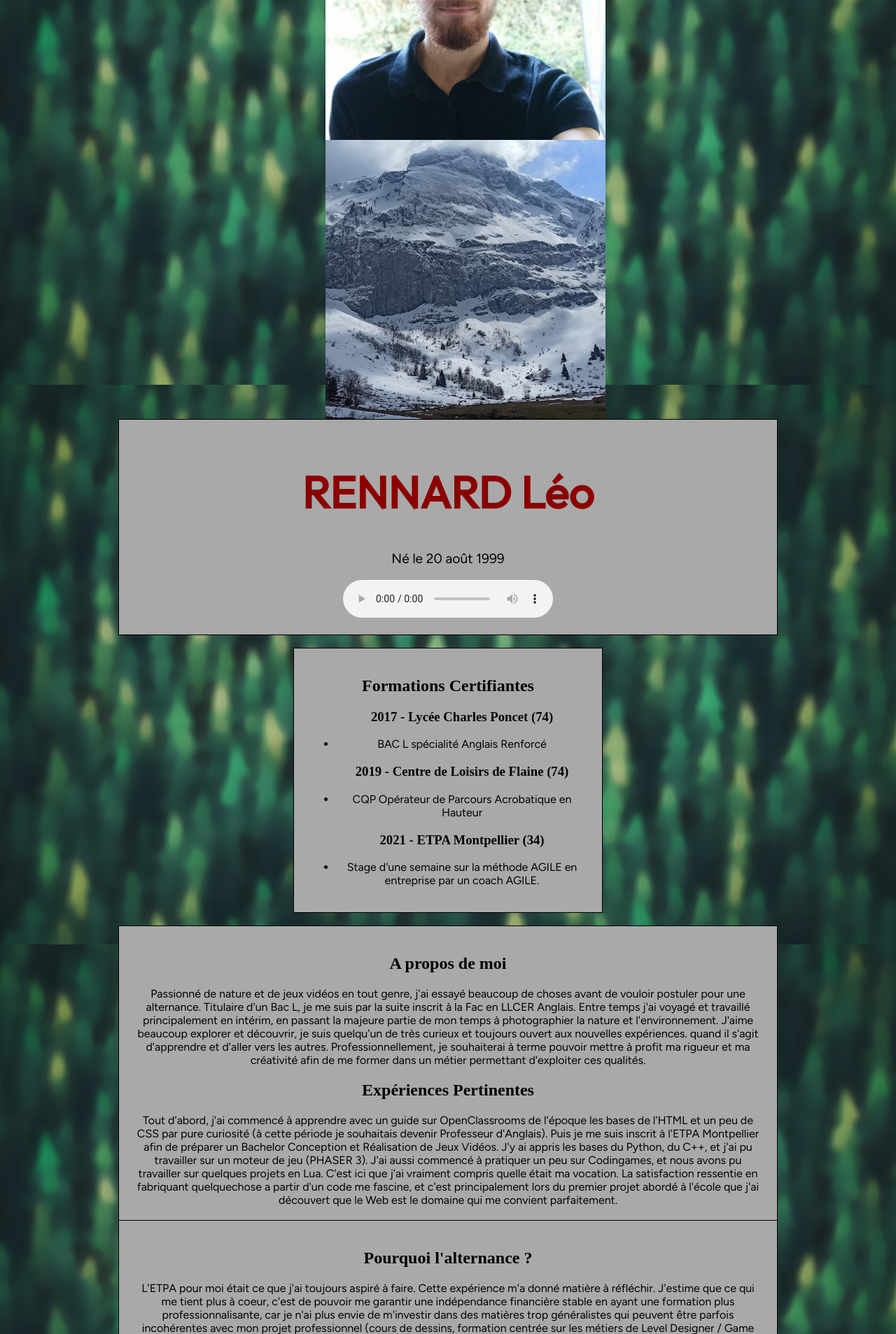
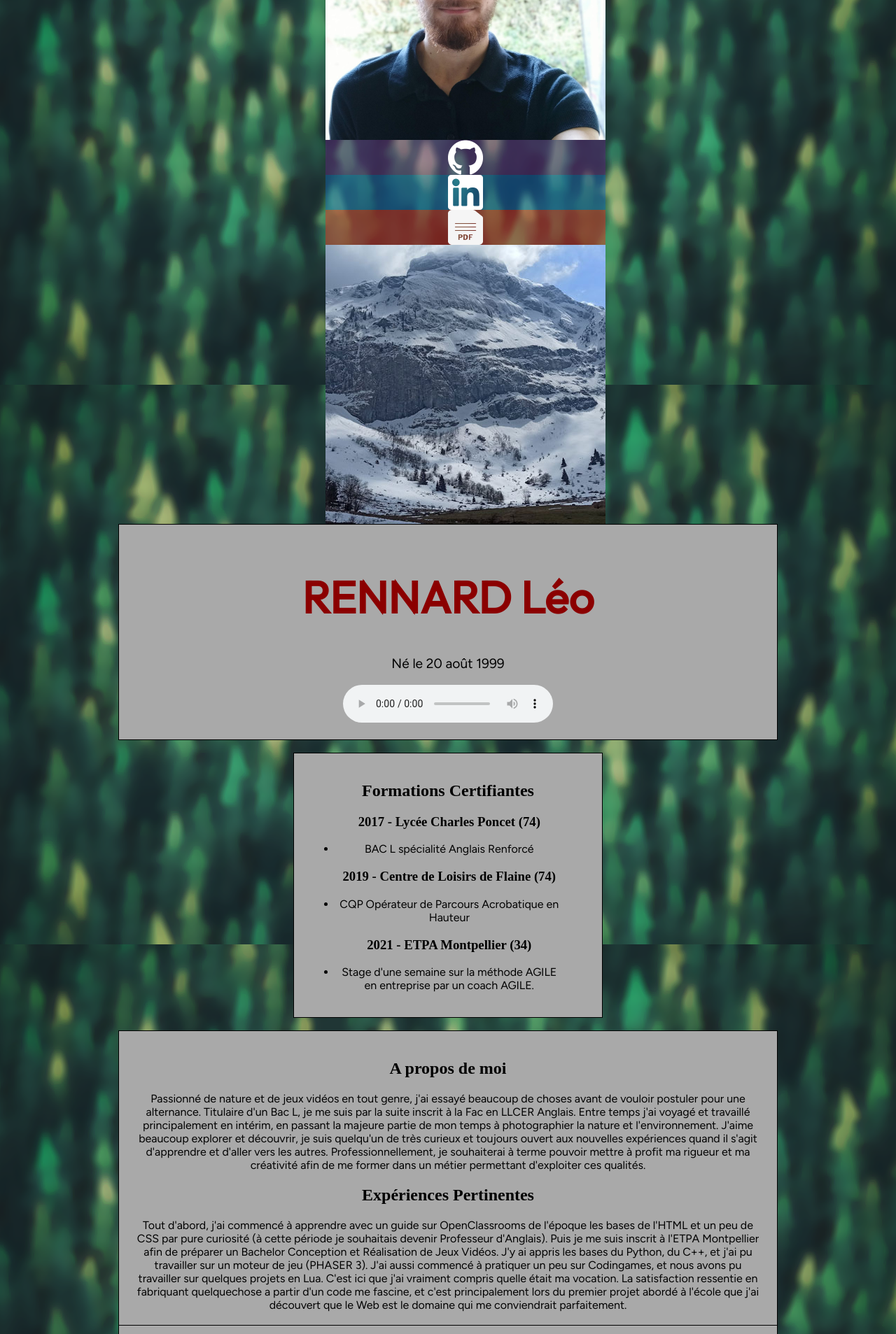
Before and after one commit to leotorran/cv, a PHP site: page / in a window 1280 px wide. Shown: the part 250-2157 px from the top of the page at 70% size. Run offline with PHP 8.4, Linux system fonts and the light colour scheme; some web fonts are replaced.

Commit message:
presque fini

```diff
--- a/index.html
+++ b/index.html
@@ -17,8 +17,31 @@
 
 <div class="wrapper">
     <div class="cleft">
+
         <img class="photoprofil" src=photoprofil.jpg alt="Moi marchant dans la neige" height="400" width="400">
+
+
+        <a class="purple" target="_blank" rel="noopener noreferrer" href="https://github.com/leotorran">
+            <img class="gitlogo" src=buttongit.png alt="Lien GitHub" height="50" width="50">
+            <p class="purple github_text">Page GitHub</p>
+        </a>
+
+
+        <a class="blue" target="_blank" rel="noopener noreferrer" href="www.linkedin.com/in/léo-rennard">
+            <img class="linkedin" src=linkedin.png alt="Lien Linkedin" height="50" width="50">
+            <p class="blue linkedin_text">Profil LinkedIn</p>
+        </a>
+
+        <a class="red" target="_blank" rel="noopener noreferrer" href="cv.pdf" download>
+            <img class="pdf" src=pdf.png alt="Télécharger mon CV" height="50" width="50">
+            <p class="red cv_text">Télécharger mon CV</p>
+        </a>
+
+        <!--
+        </div>
+        -->
         <img class="thumbs" src="morsullaz.jpg" alt="Morsullaz" height="400" width="400">
+
     </div>
 
     <div class="cmid">
@@ -53,14 +76,15 @@
                 <p>
                 <h2>A propos de moi</h2>
                 Passionné de nature et de jeux vidéos en tout genre, j'ai essayé beaucoup de choses avant de vouloir postuler pour une alternance. Titulaire d'un Bac L, je me suis par la suite inscrit à la Fac en LLCER Anglais.
-                Entre temps j'ai voyagé et travaillé principalement en intérim, en passant la majeure partie de mon temps à photographier la nature et l'environnement. J'aime beaucoup explorer et découvrir, je suis quelqu'un de très curieux et toujours ouvert aux nouvelles expériences.
-                quand il s'agit d'apprendre et d'aller vers les autres. Professionnellement, je souhaiterai à terme pouvoir mettre à profit ma rigueur et ma créativité afin de me former dans un métier permettant d'exploiter ces qualités.
+                Entre temps j'ai voyagé et travaillé principalement en intérim, en passant la majeure partie de mon temps à photographier la nature et l'environnement. J'aime beaucoup explorer et découvrir,
+                je suis quelqu'un de très curieux et toujours ouvert aux nouvelles expériences quand il s'agit d'apprendre et d'aller vers les autres. Professionnellement, je souhaiterai à terme pouvoir mettre
+                à profit ma rigueur et ma créativité afin de me former dans un métier permettant d'exploiter ces qualités.
 
                 <h2>Expériences Pertinentes</h2>
                 Tout d'abord, j'ai commencé à apprendre avec un guide sur OpenClassrooms de l'époque les bases de l'HTML et un peu de CSS par pure curiosité (à cette période je souhaitais devenir Professeur d'Anglais).
                 Puis je me suis inscrit à l'ETPA Montpellier afin de préparer un Bachelor Conception et Réalisation de Jeux Vidéos. J'y ai appris les bases du Python, du C++, et j'ai pu travailler sur un moteur de jeu (PHASER 3).
                 J'ai aussi commencé à pratiquer un peu sur Codingames, et nous avons pu travailler sur quelques projets en Lua. C'est ici que j'ai vraiment compris quelle était ma vocation. La satisfaction ressentie en fabriquant quelquechose
-                a partir d'un code me fascine, et c'est principalement lors du premier projet abordé à l'école que j'ai découvert que le Web est le domaine qui me convient parfaitement.
+                a partir d'un code me fascine, et c'est principalement lors du premier projet abordé à l'école que j'ai découvert que le Web est le domaine qui me conviendrait parfaitement.
 
 
             </div>
@@ -68,8 +92,7 @@
         <div class="alternance">
                 <h2>Pourquoi l'alternance ?</h2>
                 L'ETPA pour moi était ce que j'ai toujours aspiré à faire. Cette expérience m'a donné matière à réfléchir. J'estime que ce qui me tient plus à coeur, c'est de pouvoir me garantir
-                une indépendance financière stable en ayant une formation plus professionnalisante, car je n'ai plus envie de m'investir dans des matières trop généralistes qui peuvent être parfois incohérentes avec mon projet professionnel
-                (cours de dessins, formation centrée sur les métiers de Level Designer / Game Designer, charge horaire en programmation faible). C'est donc pour éviter ce cas de figure que l'enseignement par l'apprentissage est pour moi la solution idéale,
+                une indépendance financière stable en ayant une formation plus professionnalisante, car j'ai envie de m'investir dans ce qui peux contribuer à la réalisation de mon projet.
                 De plus, je suis bien plus impliqué et performant lorsque je touche du concret.
             </div>
         </div>
@@ -77,21 +100,54 @@
     <!-- Child 5-6-7-8 -->
     <div class="cright">
             <img class="mood" src="mood.jpg" alt="Photo dans la neige" height="400" width="400" >
-            <img class="thumbs" src="puys.jpg" alt="Chaîne des Puys d'Auvergne" height="400" width="400" >
+        <!-- Centres d'intérêt-->
+        <div class="innerright">
+
+            <div class="interests">
+                <h2 class="title">Mes Centres d'Intérêts</h2>
+                Je m'intéresse principalement aux technologies, à l'histoire de l'Art et à la nature. J'apprécie beaucoup visiter et explorer des endroits qui me sont inconnus.
+                J'apprécie la randonnée, surtout en raquettes lors des jours de neige. Je fais aussi du ski alpin.
+            </div>
+
+            <div class="languages">
+                <h2 class="title">Langues</h2>
+                <p>
+                        <strong> Français Natif </strong> </br>
+                        <strong> Anglais Courant </strong> </br>
+                        <strong> Espagnol Scolaire </strong> </br>
+                </p>
+            </div>
+
+            <div class="humanskills">
+                <h2 class="title">Compétences Humaines</h2>
+                Je suis très autonome, je suis performant en équipe, j'aime rechercher des solutions aux éventuels problèmes (merci StackOverflow), et je n'arrête jamais de vouloir
+                apprendre. Je suis aussi très organisé, lorsque j'ai une tâche à remplir, en préférant être toujours ponctuel.
             </div>
 
 
-    <!-- Child 9 -->
-    <div class="footer">
+            <h2 class="title">Compétences Techniques</h2>
 
+        <div class="techskills">
+                <div class="bloctxt">
+                    <strong>HTML/CSS</strong></br>
+                    <strong>Python</strong> </br>
+                    <strong>C++</strong></br>
+                    <strong>Photoshop</strong></br>
 
+                </div>
+
+                <div class="blocimg">
+                    <img class="led" src="bar4.png" alt="Avancé">
+                    <img class="led" src="bar3.png" alt="Intermédiaire">
+                    <img class="led" src="bar1.png" alt="Initié">
+                    <img class="led" src="bar3.png" alt="Intermédiaire">
+                </div>
 
         </div>
         </div>
 
-<div class="lien">
-    <a href="https://leotorran.github.io/cv/">
-    </a>
+            <img class="thumbs" src="puys.jpg" alt="Chaîne des Puys d'Auvergne" height="400" width="400" >
+    </div>
 </div>
 
 </body>
--- a/style.css
+++ b/style.css
@@ -3,6 +3,9 @@ html {
     background-size: cover;
 }
 
+strong{
+    font-size:15px;
+}
 
 h1 {
     font-family: 'Outfit', sans-serif;
@@ -18,6 +21,10 @@ h3{
     font-family: 'Baskervville', serif;
 }
 
+ul{
+    margin-right: 36.5px;
+}
+
 p {
     font-size: 120%;
 
@@ -31,7 +38,7 @@ body {
 .wrapper{
     display:flex;
     flex-wrap: wrap;
-    justify-content: space-evenly;
+    justify-content: space-around;
     font-family: 'Figtree', sans-serif;
     text-align: center;
     margin-top: 50px;
@@ -43,7 +50,90 @@ body {
     flex-direction: column;
     justify-content: space-between;
     margin-left: 50px;
-    background: rgba(169,169,169,0.4);
+}
+
+.purple{
+    display: flex;
+    justify-content: center;
+    align-items: center;
+    flex-grow: 1;
+    width:400px;
+    background: rgb(102, 34, 133, 0.4);
+}
+
+.github_text {
+    position: absolute;
+    flex-grow:1;
+    background: rgba(102, 34, 133);
+    color: #fff;
+    visibility: hidden;
+    opacity: 0;
+
+    /* transition effect. not necessary */
+    transition: opacity .2s, visibility .2s;
+}
+
+.purple:hover .github_text {
+    visibility: visible;
+    opacity: 1;
+}
+
+.blue{
+    display: flex;
+    justify-content: center;
+    align-items: center;
+    flex-grow: 1;
+    width:400px;
+    background: rgb(10, 102, 194, 0.4);
+}
+
+.linkedin_text {
+    position: absolute;
+    display: flex;
+    flex-shrink: 1;
+    background: rgba(10, 102, 194);
+    color: #fff;
+    visibility: hidden;
+    opacity: 0;
+
+    /* transition effect. not necessary */
+    transition: opacity .2s, visibility .2s;
+}
+
+.blue:hover .linkedin_text {
+    visibility: visible;
+    opacity: 1;
+}
+
+.red{
+    display: flex;
+    justify-content: center;
+    align-items: center;
+    flex-grow: 1;
+    width:400px;
+    background: rgb(255, 33, 22,0.4);
+}
+
+.cv_text {
+    position: absolute;
+    flex-grow:1;
+    background: rgba(255, 33, 22);
+    color: #fff;
+    visibility: hidden;
+    opacity: 0;
+
+    /* transition effect. not necessary */
+    transition: opacity .01s, visibility .01s;
+}
+
+.red:hover .cv_text {
+    visibility: visible;
+    opacity: 1;
+}
+
+.gitlogo{
+    align-items: center;
+    justify-content: center;
 }
 
 .cmid{
@@ -57,23 +147,46 @@ body {
     flex-direction: column;
     justify-content: space-between;
     margin-right: 50px;
-    background: rgba(169,169,169,0.4);
+    background: rgba(21, 94, 49, 0.39);
 }
 
-.jeux {
-    order: 4;
+.innerright{
+    display: flex;
+    flex-direction: column;
+    width: 400px;
+    background: rgba(167, 248, 234, 0.39);
 }
 
-.qualites{
-    background: rgba(169,169,169,1);
-    width: 210px;
-    border: 10px #3d3d3d;
-    outline: solid 1px;
-    padding: 20px;
+.interests{
+    margin-top: -5px;
+    padding-bottom: 1px;
+}
+
+.languages{
+    margin-bottom: -20px;
+}
+
+.humanskills{
+    padding-bottom: 1px;
+}
+
+.title{
+    background: rgba(167, 248, 234, 0.39);
+}
+
+.techskills{
+    display: flex;
+    flex-direction: row;
+    justify-content: space-around;
+    width: 400px;
+    padding-bottom: 5px;
+}
+
+.bloctxt{
+    margin-left: 50px;
 }
 
 .aboutme {
-    order: 5;
     background: rgba(169,169,169,1);
     width: 900px;
     border: 10px #3d3d3d;
@@ -82,7 +195,6 @@ body {
 }
 
 .alternance {
-    order: 6;
     background: rgba(169,169,169,1);
     width: 900px;
     border: 10px #3d3d3d;
@@ -110,40 +222,3 @@ div.jeux {
     outline: solid 1px;
     padding: 20px;
 }
-
-.introduce:nth-child(1){
-    order:2;
-    flex: 1;
-}
-
-.jauges:nth-child(2){
-    order:4;
-}
-
-.jeux:nth-child(3){
-    order:5;
-}
-
-.aboutme:nth-child(4){
-    order: 6;
-}
-
-.photoprofil:nth-child(5){
-    order: 1;
-}
-
-.mood:nth-child(6){
-    order: 3;
-}
-
-.thumb1:nth-child(7){
-    order:7;
-}
-
-.thumb2:nth-child(8){
-    order:9;
-}
-
-.alternance:nth-child(9){
-    order: 8;
-}
```
Also changed, not shown: bar1.png (added), bar2.png (added), bar3.png (added), bar4.png (added), bg.jpg (added), buttongit.png (added), linkedin.png (added), pdf.png (added), 1 other file. Lines whose indentation alone changed are shown as unchanged.
